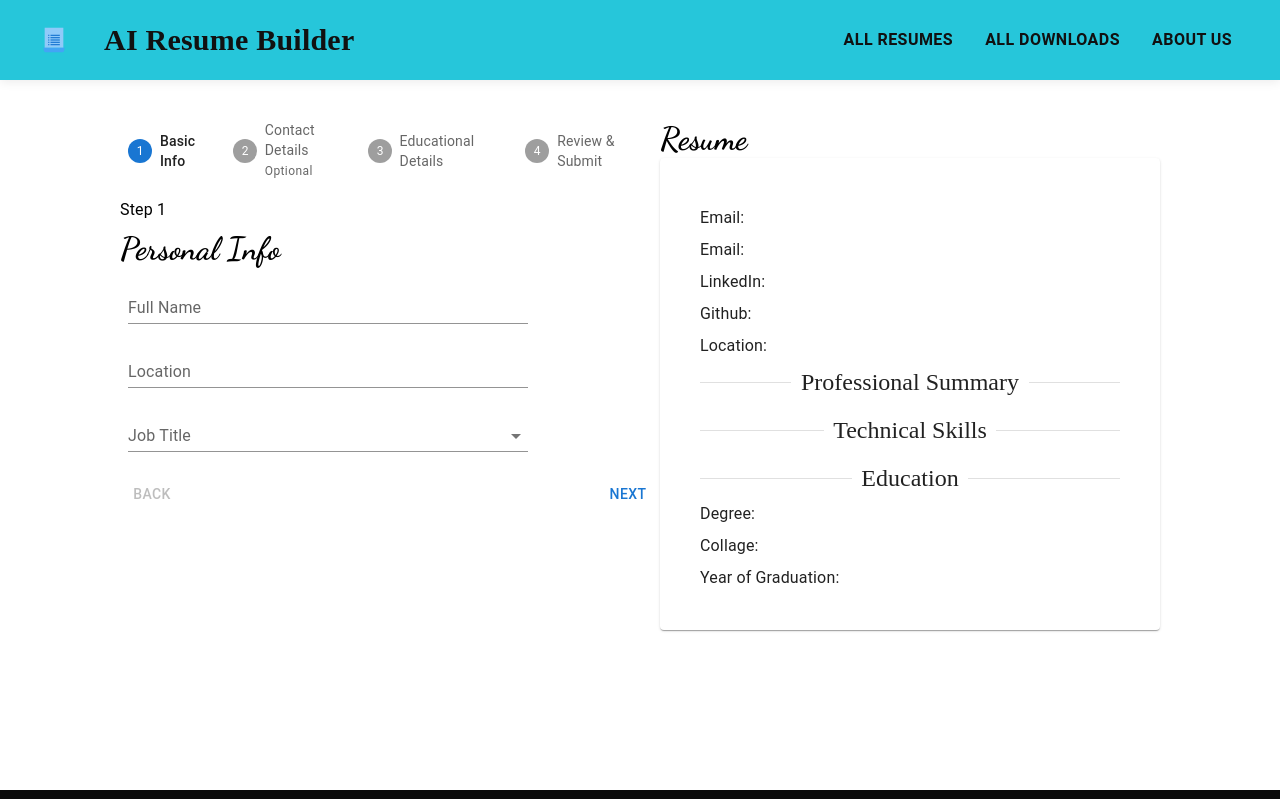
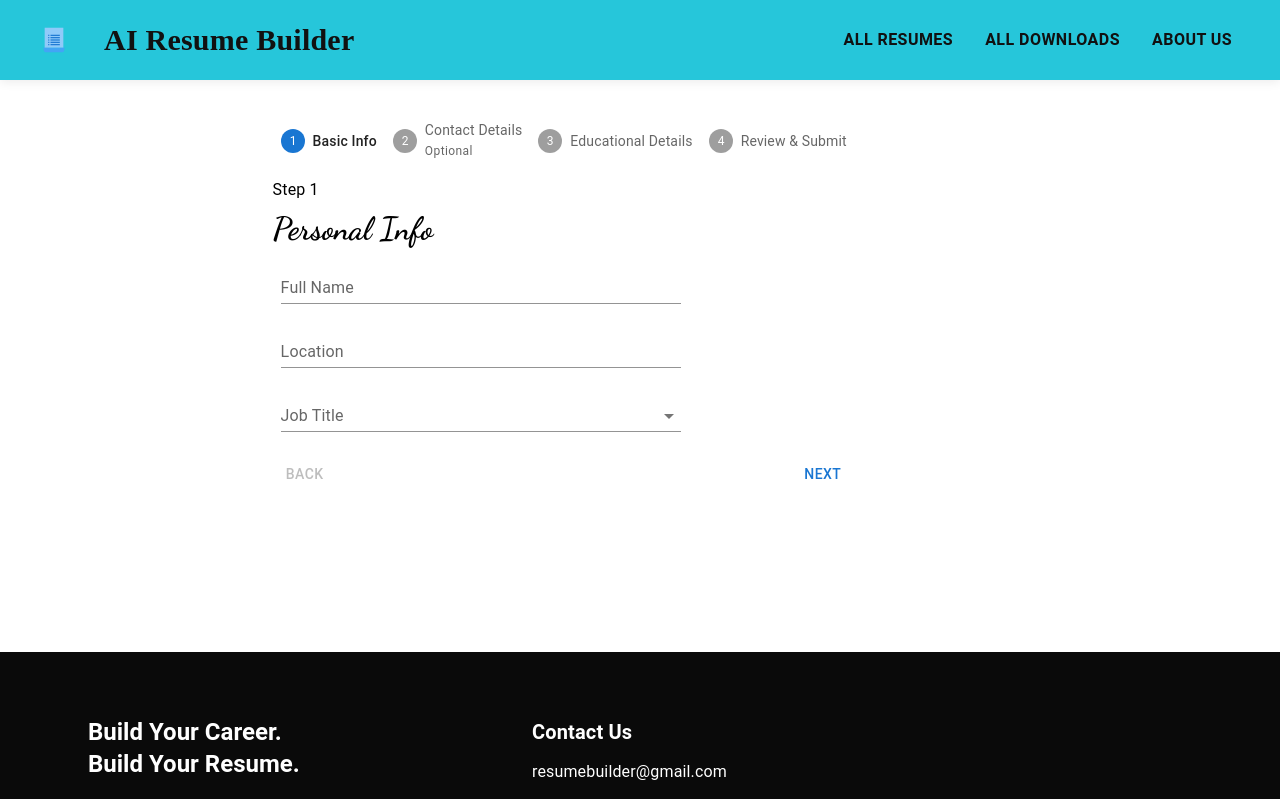
Before and after one commit to dondavis9830/AI-Resume-Builder, a React (Vite) app in the folder FrontEnd/: page /info in a window 1280 px wide. Shown: the top 799 px of the page. Built offline with nearby package versions, Linux system fonts and the light colour scheme; a web font is replaced by a local one.

Commit message:
new line added for import for papper

```diff
--- a/FrontEnd/src/Pages/Info.jsx
+++ b/FrontEnd/src/Pages/Info.jsx
@@ -36,7 +36,7 @@ import Preview from '../Components/Preview'
           <Box sx={{
 
           }}>
-            <Preview resumeDetails={resumeDetails} />
+            {resumeDetails.name && <Preview resumeDetails={resumeDetails} />}
           </Box>
         </Stack>
       </Box>
```
